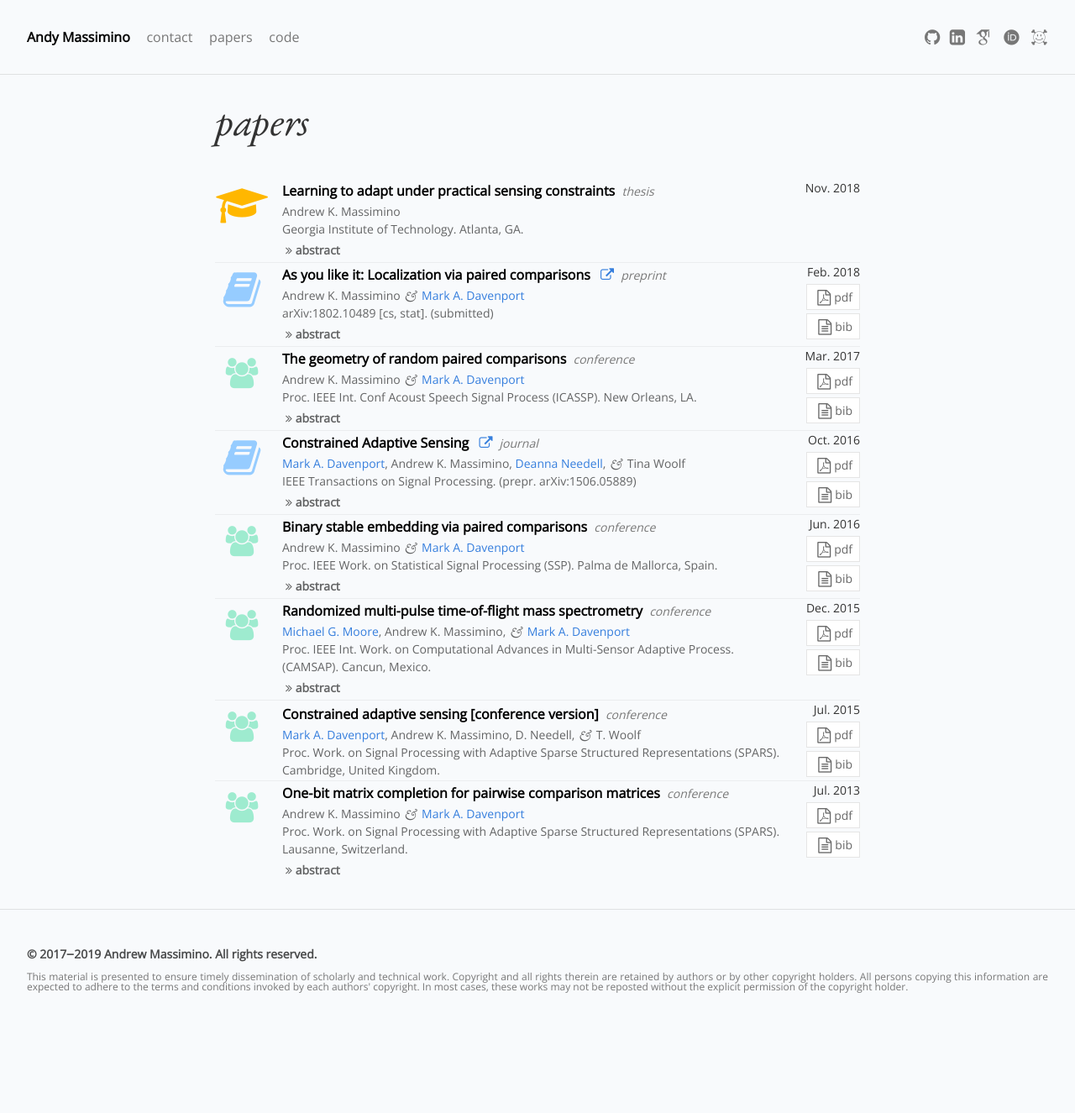
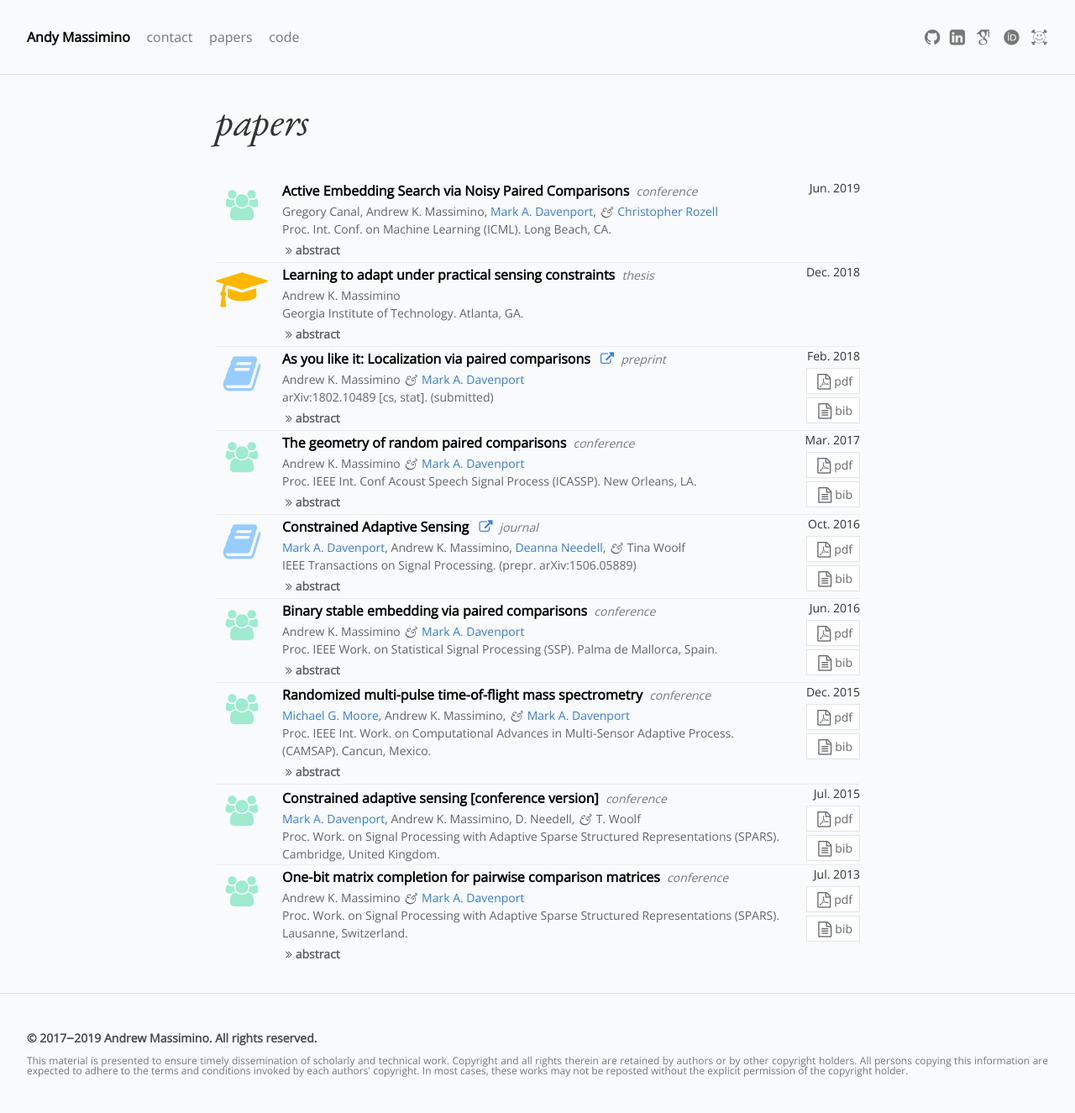
Before and after one commit to andymass/andymass.github.io, a Jekyll site: the page built from papers.md, in a window 1280 px wide. Shown: the whole page at 84% size. Built offline with Jekyll 4.4.1, drawn with Linux system fonts in a browser that asks for light colours; nearby versions of some CDN libraries; some web fonts are replaced; before the commit the page ends 1225 px from its top, so only the background shows below that; part of the change alters nothing that is shown.

Commit message:
Add ICML paper

```diff
--- a/_data/authors.json
+++ b/_data/authors.json
@@ -1,5 +1,6 @@
 {
   "mark-a-davenport": "https://mdav.ece.gatech.edu",
   "deanna-needell": "https://www.math.ucla.edu/~deanna/",
-  "michael-g-moore": "https://scholar.google.com/citations?user=MTK7ffMAAAAJ&hl=en"
+  "michael-g-moore": "https://scholar.google.com/citations?user=MTK7ffMAAAAJ&hl=en",
+  "christopher-rozell": "http://siplab.gatech.edu/rozell.html"
 }
--- a/_data/pubs.json
+++ b/_data/pubs.json
@@ -1,4 +1,37 @@
 [
+	{
+		"type": "paper-conference",
+		"title": "Active Embedding Search via Noisy Paired Comparisons",
+		"container-title": "Proc. Int. Conf. on Machine Learning (ICML)",
+		"event-place": "Long Beach, CA",
+		"abstract": "Suppose that we wish to estimate a user’s preference vector w from paired comparisons of the form “does user w prefer item p or item q?,” where both the user and items are embedded in a low-dimensional Euclidean space with distances that reflect user and item similarities. Such observations arise in numerous settings, including psychometrics and psychology experiments, search tasks, advertising, and recommender systems. In such tasks, queries can be extremely costly and subject to varying levels of response noise; thus, we aim to actively choose pairs that are most informative given the results of previous comparisons. We provide new theoretical insights into the benefits and challenges of greedy information maximization in this setting, and develop two novel heuristics that maximize lower bounds on information gain and are simpler to analyze and compute respectively. We use simulated responses from a real-world dataset to validate our heuristics through their similar performance to greedy information maximization, and their superior preference estimation over state-of-the-art selection methods as well as random queries.",
+		"issued": {
+			"date-parts": [
+				[
+					"2019",
+					6
+				]
+			]
+		},
+		"author": [
+			{
+				"family": "Canal",
+				"given": "Gregory"
+			},
+			{
+				"family": "Massimino",
+				"given": "Andrew K."
+			},
+			{
+				"family": "Davenport",
+				"given": "Mark A."
+			},
+			{
+				"family": "Rozell",
+				"given": "Christopher"
+			}
+		]
+	},
 	{
 		"id": "http://zotero.org/users/1998167/items/SKICY7FP",
 		"type": "thesis",
@@ -18,7 +51,7 @@
 			"date-parts": [
 				[
 					"2018",
-					11
+					12
 				]
 			]
 		}
```
Also changed, not shown: Gemfile.lock.
